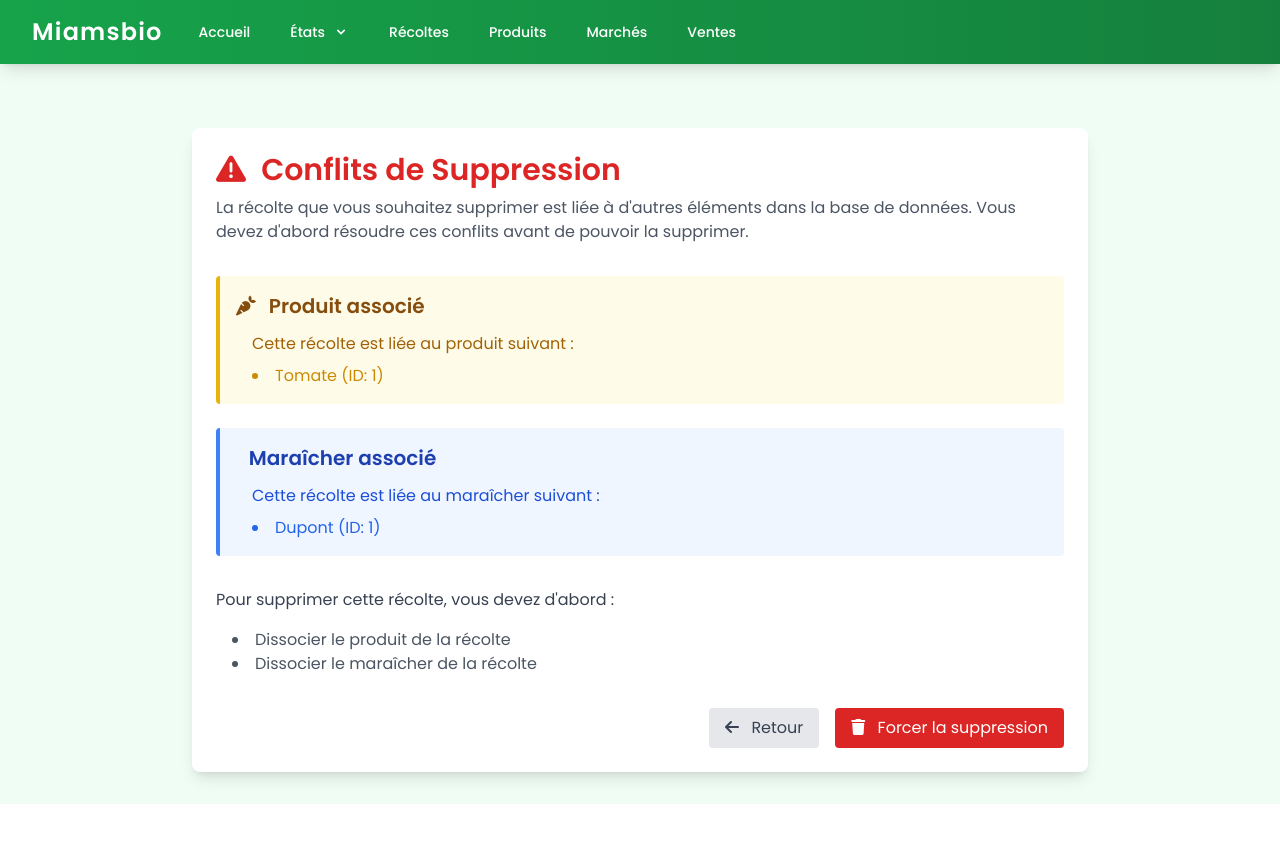
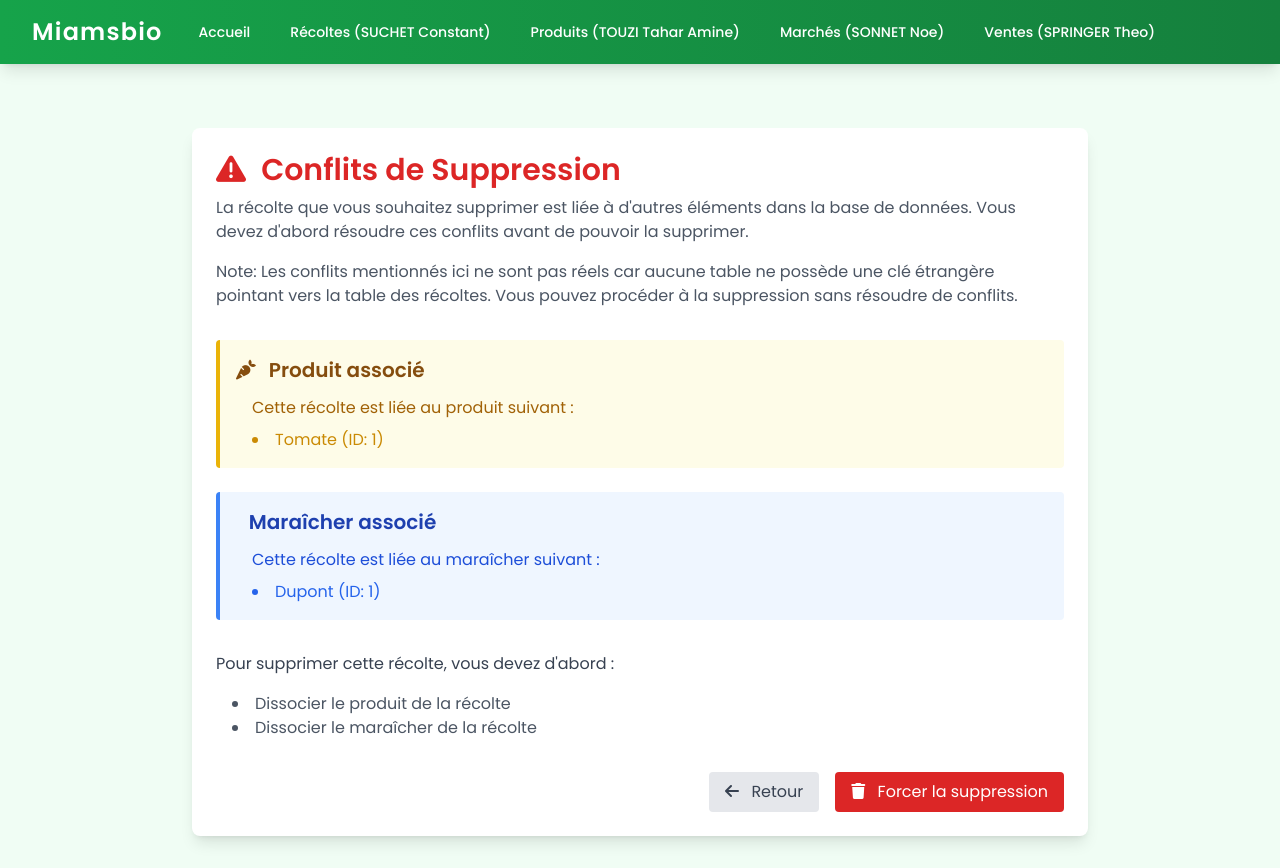
Before and after one commit to amintt2/flaskSAE1.04, a Flask app: page /conflicts/recolte/1 in a window 1280 px wide. Before the commit the page ends 804 px from the top, so only its background shows below. Run offline with Flask 3, Linux system fonts and the light colour scheme; data comes from the database, SQL or seed files in the repository; some libraries are stand-ins or nearby versions.

Commit message:
Refactor navbar and conflict_recolte templates for improved clarity and functionality
- Updated navbar links to include specific user names for better context.
- Removed unnecessary dropdowns in the navbar for a cleaner design.
- Added a note in conflict_recolte.html to clarify that conflicts are not real, allowing for safe deletion of harvests.
- Enhanced user experience by streamlining navigation and providing clearer instructions in the conflict resolution template.

```diff
--- a/templates/navbar.html
+++ b/templates/navbar.html
@@ -18,31 +18,14 @@
                     </a>
 
                     <div class="relative group">
-                        <button
-                            class="px-3 py-2 rounded-md text-sm font-medium text-white hover:bg-green-500 hover:text-white transition-all duration-300 ease-in-out flex items-center">
-                            États
-                            <svg class="ml-2 h-4 w-4" xmlns="http://www.w3.org/2000/svg" viewBox="0 0 20 20" fill="currentColor">
-                                <path fill-rule="evenodd" d="M5.293 7.293a1 1 0 011.414 0L10 10.586l3.293-3.293a1 1 0 111.414 1.414l-4 4a1 1 0 01-1.414 0l-4-4a1 1 0 010-1.414z" clip-rule="evenodd" />
-                            </svg>
-                        </button>
+                        <a href="/recolte"
+                            class="px-3 py-2 rounded-md text-sm font-medium text-white hover:bg-green-500 hover:text-white transition-all duration-300 ease-in-out">
+                            Récoltes (SUCHET Constant)
+                        </a>
                         <div
                             class="absolute left-0 w-48 mt-2 bg-white rounded-md shadow-lg opacity-0 invisible group-hover:opacity-100 group-hover:visible transition-all duration-300 ease-in-out">
                             <div class="py-2">
                                 <a href="/etat_recolte" class="block px-4 py-2 text-sm text-gray-700 hover:bg-green-100">État des Récoltes</a>
-                                <a href="/etat_produit" class="block px-4 py-2 text-sm text-gray-700 hover:bg-green-100">État des Produits</a>
-                            </div>
-                        </div>
-                    </div>
-
-                    <div class="relative group">
-                        <a href="/recolte"
-                            class="px-3 py-2 rounded-md text-sm font-medium text-white hover:bg-green-500 hover:text-white transition-all duration-300 ease-in-out">
-                            Récoltes
-                        </a>
-                        <div
-                            class="absolute left-0 w-48 mt-2 bg-white rounded-md shadow-lg opacity-0 invisible group-hover:opacity-100 group-hover:visible transition-all duration-300 ease-in-out">
-                            <div class="py-2 px-4">
-                                <p class="text-gray-700 text-sm">SUCHET Constant</p>
                             </div>
                         </div>
                     </div>
@@ -50,12 +33,12 @@
                     <div class="relative group">
                         <a href="/produit"
                             class="px-3 py-2 rounded-md text-sm font-medium text-white hover:bg-green-500 hover:text-white transition-all duration-300 ease-in-out">
-                            Produits
+                            Produits (TOUZI Tahar Amine)
                         </a>
                         <div
                             class="absolute left-0 w-48 mt-2 bg-white rounded-md shadow-lg opacity-0 invisible group-hover:opacity-100 group-hover:visible transition-all duration-300 ease-in-out">
-                            <div class="py-2 px-4">
-                                <p class="text-gray-700 text-sm">TOUZI Tahar Amine</p>
+                            <div class="py-2">
+                                <a href="/etat_produit" class="block px-4 py-2 text-sm text-gray-700 hover:bg-green-100">État des Produits</a>
                             </div>
                         </div>
                     </div>
@@ -63,27 +46,15 @@
                     <div class="relative group">
                         <a href="/marche"
                             class="px-3 py-2 rounded-md text-sm font-medium text-white hover:bg-green-500 hover:text-white transition-all duration-300 ease-in-out">
-                            Marchés
+                            Marchés (SONNET Noe)
                         </a>
-                        <div
-                            class="absolute left-0 w-48 mt-2 bg-white rounded-md shadow-lg opacity-0 invisible group-hover:opacity-100 group-hover:visible transition-all duration-300 ease-in-out">
-                            <div class="py-2 px-4">
-                                <p class="text-gray-700 text-sm">SONNET Noe</p>
-                            </div>
-                        </div>
                     </div>
 
                     <div class="relative group">
                         <a href="/vente"
                             class="px-3 py-2 rounded-md text-sm font-medium text-white hover:bg-green-500 hover:text-white transition-all duration-300 ease-in-out">
-                            Ventes
+                            Ventes (SPRINGER Theo)
                         </a>
-                        <div
-                            class="absolute left-0 w-48 mt-2 bg-white rounded-md shadow-lg opacity-0 invisible group-hover:opacity-100 group-hover:visible transition-all duration-300 ease-in-out">
-                            <div class="py-2 px-4">
-                                <p class="text-gray-700 text-sm">SPRINGER Theo</p>
-                            </div>
-                        </div>
                     </div>
                 </div>
             </div>
@@ -109,33 +80,29 @@
                 class="block px-3 py-2 rounded-md text-base font-medium text-white hover:bg-green-500 hover:text-white">
                 Accueil
             </a>
+            <a href="/recolte"
+                class="block px-3 py-2 rounded-md text-base font-medium text-white hover:bg-green-500 hover:text-white">
+                Récolte (SUCHET Constant)
+            </a>
             <a href="/etat_recolte"
                 class="block px-3 py-2 rounded-md text-base font-medium text-white hover:bg-green-500 hover:text-white">
                 État des Récoltes
+            </a>
+            <a href="/produit"
+                class="block px-3 py-2 rounded-md text-base font-medium text-white hover:bg-green-500 hover:text-white">
+                Produits (TOUZI Tahar Amine)
             </a>
             <a href="/etat_produit"
                 class="block px-3 py-2 rounded-md text-base font-medium text-white hover:bg-green-500 hover:text-white">
                 État des Produits
             </a>
-            <a href="/maraicher"
-                class="block px-3 py-2 rounded-md text-base font-medium text-white hover:bg-green-500 hover:text-white">
-                Maraîcher <span class="text-sm text-green-200">(TAHAR AMINE TOUZI)</span>
-            </a>
-            <a href="/recolte"
-                class="block px-3 py-2 rounded-md text-base font-medium text-white hover:bg-green-500 hover:text-white">
-                Récolte <span class="text-sm text-green-200">(SONNET NOE)</span>
-            </a>
-            <a href="/produit"
-                class="block px-3 py-2 rounded-md text-base font-medium text-white hover:bg-green-500 hover:text-white">
-                Produits <span class="text-sm text-green-200">(SPRINGER THEO)</span>
-            </a>
             <a href="/marche"
                 class="block px-3 py-2 rounded-md text-base font-medium text-white hover:bg-green-500 hover:text-white">
-                Marché <span class="text-sm text-green-200">(SUCHET Constant)</span>
+                Marché (SONNET Noe)
             </a>
             <a href="/vente"
                 class="block px-3 py-2 rounded-md text-base font-medium text-white hover:bg-green-500 hover:text-white">
-                Vente <span class="text-sm text-green-200">(SPRINGER THEO)</span>
+                Vente (SPRINGER Theo)
             </a>
         </div>
     </div>
--- a/templates/recolte/conflict_recolte.html
+++ b/templates/recolte/conflict_recolte.html
@@ -14,6 +14,10 @@
                 <p class="text-gray-600">
                     La récolte que vous souhaitez supprimer est liée à d'autres éléments dans la base de données.
                     Vous devez d'abord résoudre ces conflits avant de pouvoir la supprimer.
+                </p>
+                <p class="text-gray-600 mt-4">
+                    Note: Les conflits mentionnés ici ne sont pas réels car aucune table ne possède une clé étrangère
+                    pointant vers la table des récoltes. Vous pouvez procéder à la suppression sans résoudre de conflits.
                 </p>
             </div>
 
```
